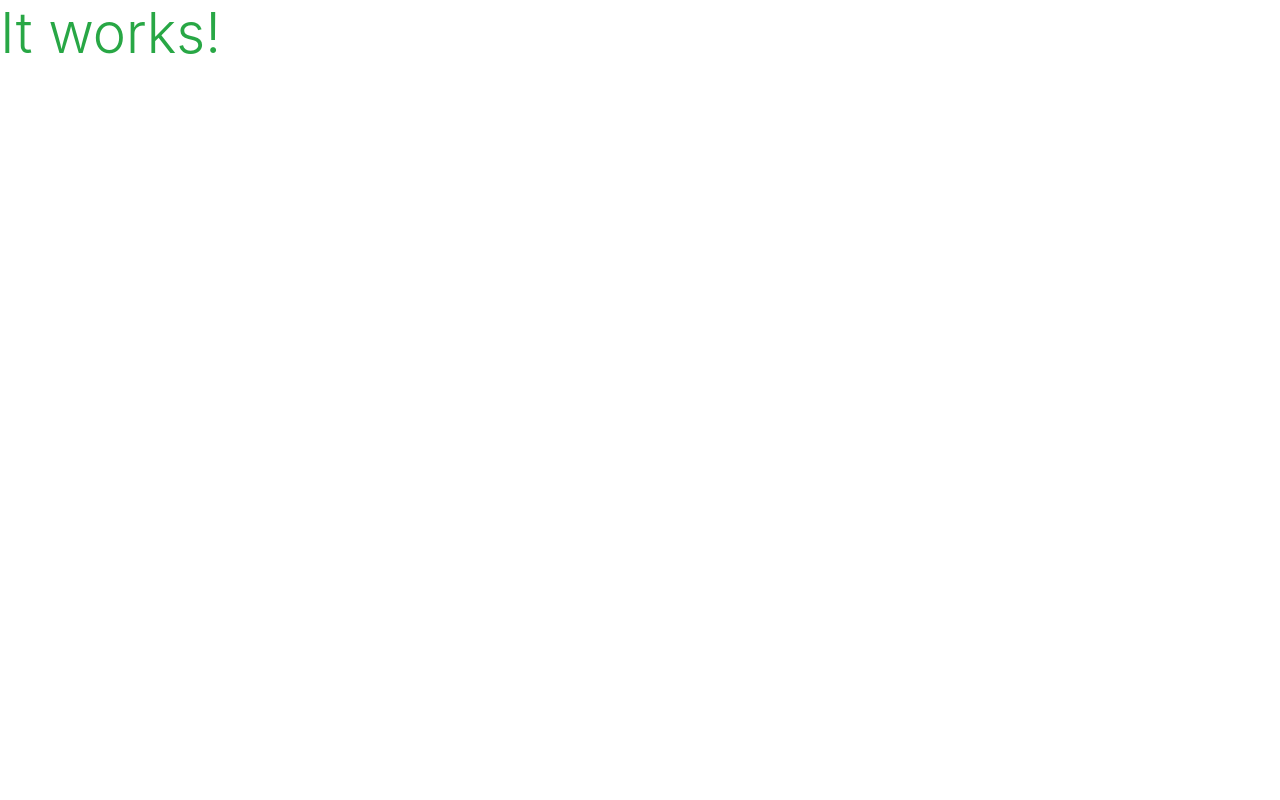
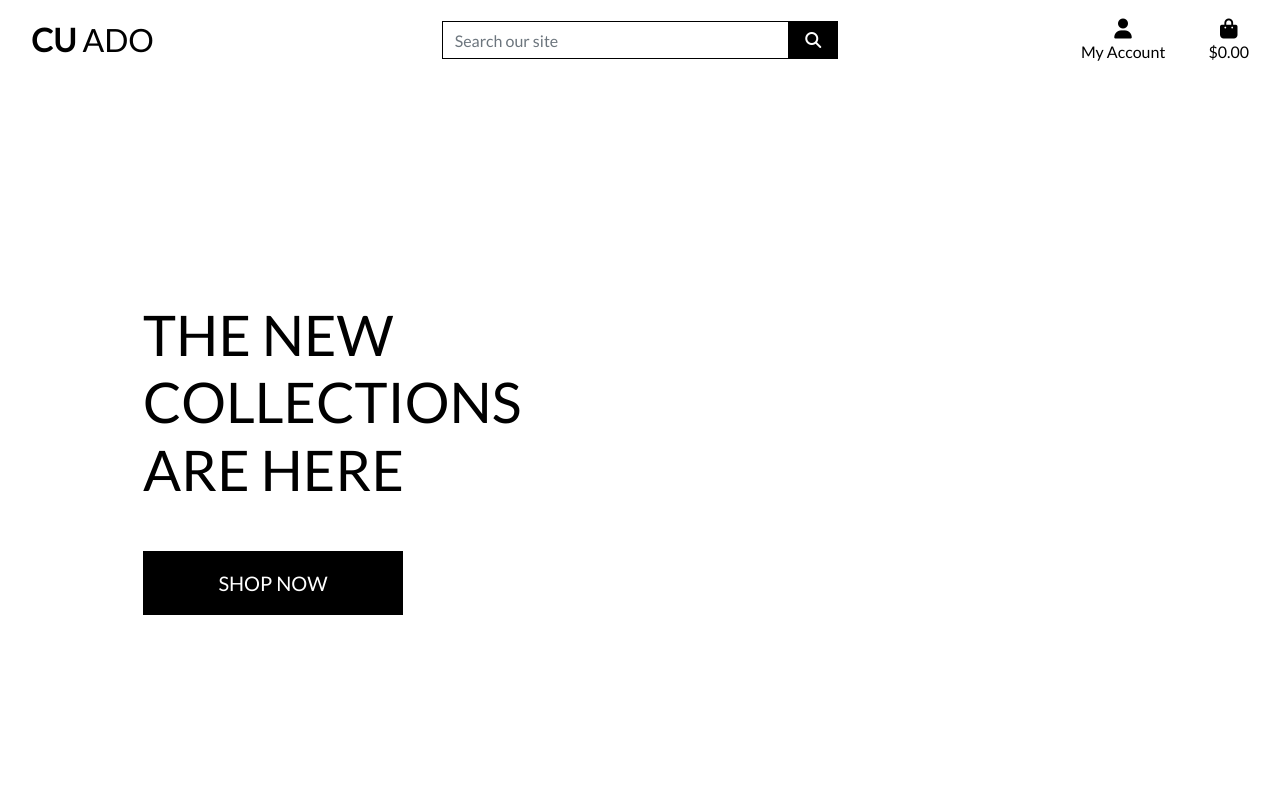
Before and after one commit to helenbeatriz/ecommerce, a Django app: page / in a window 1280 px wide. Before the commit the page is almost empty. Run offline with Django 3.2, Linux system fonts and the light colour scheme; some libraries are stand-ins or nearby versions.

Commit message:
Adding styling for index and base.html

```diff
--- a/mainpage/templates/mainpage/index.html
+++ b/mainpage/templates/mainpage/index.html
@@ -1,6 +1,27 @@
 {% extends "base.html" %}
 {% load static %}
 
+{% block page_header %}
+    <div class="container header-container">
+        <div class="row">
+            <div class="col"></div>
+        </div>
+    </div>
+{% endblock %}
+
 {% block content %}
-    <h1 class="display-4 text-success">It works!</h1>
+    <div class="container h-100">
+        <div class="row h-100">
+            <div class="col-7 col-md-6 my-auto">
+                <h1 class="display-4 logo-font text-black">
+                    The new collections are here
+                </h1>
+                <div class="my-5">
+                    <h4>
+                        <a href="" class="shop-now-button btn btn-lg rounded-0 text-uppercase py-3">Shop Now</a>
+                    </h4>
+                </div>
+            </div>
+        </div>
+    </div>
 {% endblock %}
--- /dev/null
+++ b/static/css/styles.css
@@ -0,0 +1,81 @@
+html {
+    height: 100%;
+}
+
+body {
+    background: url('') no-repeat center center fixed;
+    background-size: cover;
+    height: calc(100vh - 164px);
+    color: #555;
+    font-family: 'Lato';
+}
+
+/* from Bulma */
+.icon {
+    align-items: center;
+    display: inline-flex;
+    justify-content: center;
+    height: 1.5rem;
+    width: 1.5rem;
+}
+
+.logo-font {
+    text-transform: uppercase;
+}
+
+.main-logo-link {
+    width: fit-content;
+}
+
+.shop-now-button {
+    background: black;
+    color: white;
+    min-width: 260px;
+}
+
+.btn-black {
+    background: black;
+    color: white;
+}
+
+.shop-now-button:hover,
+.shop-now-button:active,
+.shop-now-button:focus,
+.btn-black:hover,
+.btn-black:active,
+.btn-black:focus {
+    background: #222;
+    color: white;
+}
+
+.text-black {
+    color: #000 !important;
+}
+
+.border-black {
+    border: 1px solid black !important;
+}
+
+/* -------------------------------- Media Queries */
+
+/* Slightly larger container on xl screens */
+@media (min-width: 1200px) {
+  .container {
+    max-width: 80%;
+  }
+}
+
+/* fixed top navbar only on medium and up */
+@media (min-width: 992px) {
+    .fixed-top-desktop-only {
+        position: fixed;
+        top: 0;
+        right: 0;
+        left: 0;
+        z-index: 1030;
+    }
+
+    .header-container {
+        padding-top: 164px;
+    }
+}
--- a/templates/base.html
+++ b/templates/base.html
@@ -15,12 +15,15 @@
 
     {% block corecss %}
         <link rel="stylesheet" href="https://stackpath.bootstrapcdn.com/bootstrap/4.4.1/css/bootstrap.min.css" integrity="sha384-Vkoo8x4CGsO3+Hhxv8T/Q5PaXtkKtu6ug5TOeNV6gBiFeWPGFN9MuhOf23Q9Ifjh" crossorigin="anonymous">
+        <link rel="stylesheet" href="https://fonts.googleapis.com/css?family=Lato&display=swap">
+        <link rel="stylesheet" href="{% static '/css/styles.css' %}">
     {% endblock %}
 
     {% block extra_css %}
     {% endblock %}
 
     {% block corejs %}
+        <script src="https://kit.fontawesome.com/e9c73d7092.js" crossorigin="anonymous"></script>
         <script src="https://code.jquery.com/jquery-3.4.1.slim.min.js" integrity="sha384-J6qa4849blE2+poT4WnyKhv5vZF5SrPo0iEjwBvKU7imGFAV0wwj1yYfoRSJoZ+n" crossorigin="anonymous"></script>
         <script src="https://cdn.jsdelivr.net/npm/popper.js@1.16.0/dist/umd/popper.min.js" integrity="sha384-Q6E9RHvbIyZFJoft+2mJbHaEWldlvI9IOYy5n3zV9zzTtmI3UksdQRVvoxMfooAo" crossorigin="anonymous"></script>
         <script src="https://stackpath.bootstrapcdn.com/bootstrap/4.4.1/js/bootstrap.min.js" integrity="sha384-wfSDF2E50Y2D1uUdj0O3uMBJnjuUD4Ih7YwaYd1iqfktj0Uod8GCExl3Og8ifwB6" crossorigin="anonymous"></script>
@@ -32,7 +35,67 @@
     <title>Boutique Ado {% block extra_title %}{% endblock %}</title>
   </head>
   <body>
-    <header class="container-fluid fixed-top"></header>
+    <header class="container-fluid fixed-top">
+        <div id="topnav" class="row bg-white pt-lg-2 d-none d-lg-flex">
+            <div class="col-12 col-lg-4 my-auto py-1 py-lg-0 text-center text-lg-left">
+                <a href="{% url 'mainpage' %}" class="nav-link main-logo-link">
+                    <h2 class="logo-font text-black my-0"><strong>cu</strong> Ado</h2>
+                </a>
+            </div>
+            <div class="col-12 col-lg-4 my-auto py-1 py-lg-0">
+                <form method="GET" action="">
+                    <div class="input-group w-100">
+                        <input class="form-control border border-black rounded-0" type="text" name="q" placeholder="Search our site">
+                        <div class="input-group-append">
+                            <button class="form-control btn btn-black border border-black rounded-0" type="submit">
+                                <span class="icon">
+                                    <i class="fas fa-search"></i>
+                                </span>
+                            </button>
+                        </div>
+                    </div>
+                </form>
+            </div>
+            <div class="col-12 col-lg-4 my-auto py-1 py-lg-0">
+                <ul class="list-inline list-unstyled text-center text-lg-right my-0">
+                    <li class="list-inline-item dropdown">
+                        <a class="text-black nav-link" href="#" id="user-options" data-toggle="dropdown" aria-haspopup="true" aria-expanded="false">
+                            <div class="text-center">
+                                <div><i class="fas fa-user fa-lg"></i></div>
+                                <p class="my-0">My Account</p>
+                            </div>
+                        </a>
+                        <div class="dropdown-menu border-0" aria-labelledby="user-options">
+                            {% if request.user.is_authenticated %}
+                                {% if request.user.is_superuser %}
+                                    <a href="" class="dropdown-item">Product Management</a>
+                                {% endif %}
+                                <a href="" class="dropdown-item">My Profile</a>
+                                <a href="{% url 'account_logout' %}" class="dropdown-item">Logout</a>
+                            {% else %}
+                                <a href="{% url 'account_signup' %}" class="dropdown-item">Register</a>
+                                <a href="{% url 'account_login' %}" class="dropdown-item">Login</a>
+                            {% endif %}
+                        </div>
+                    </li>
+                    <li class="list-inline-item">
+                        <a class="{% if grand_total %}text-info font-weight-bold{% else %}text-black{% endif %} nav-link" href="">
+                            <div class="text-center">
+                                <div><i class="fas fa-shopping-bag fa-lg"></i></div>
+                                <p class="my-0">
+                                    {% if grand_total %}
+                                        ${{ grand_total|floatformat:2 }}
+                                    {% else %}
+                                        $0.00
+                                    {% endif %}
+                                </p>
+                            </div>
+                        </a>
+                    </li>
+                </ul>
+            </div>
+        </div>
+    </header>
 
     {% if messages %}
         <div class="message-container"></div>
```
Also changed, not shown: ecommerce/settings.py (+4 -6 lines).
